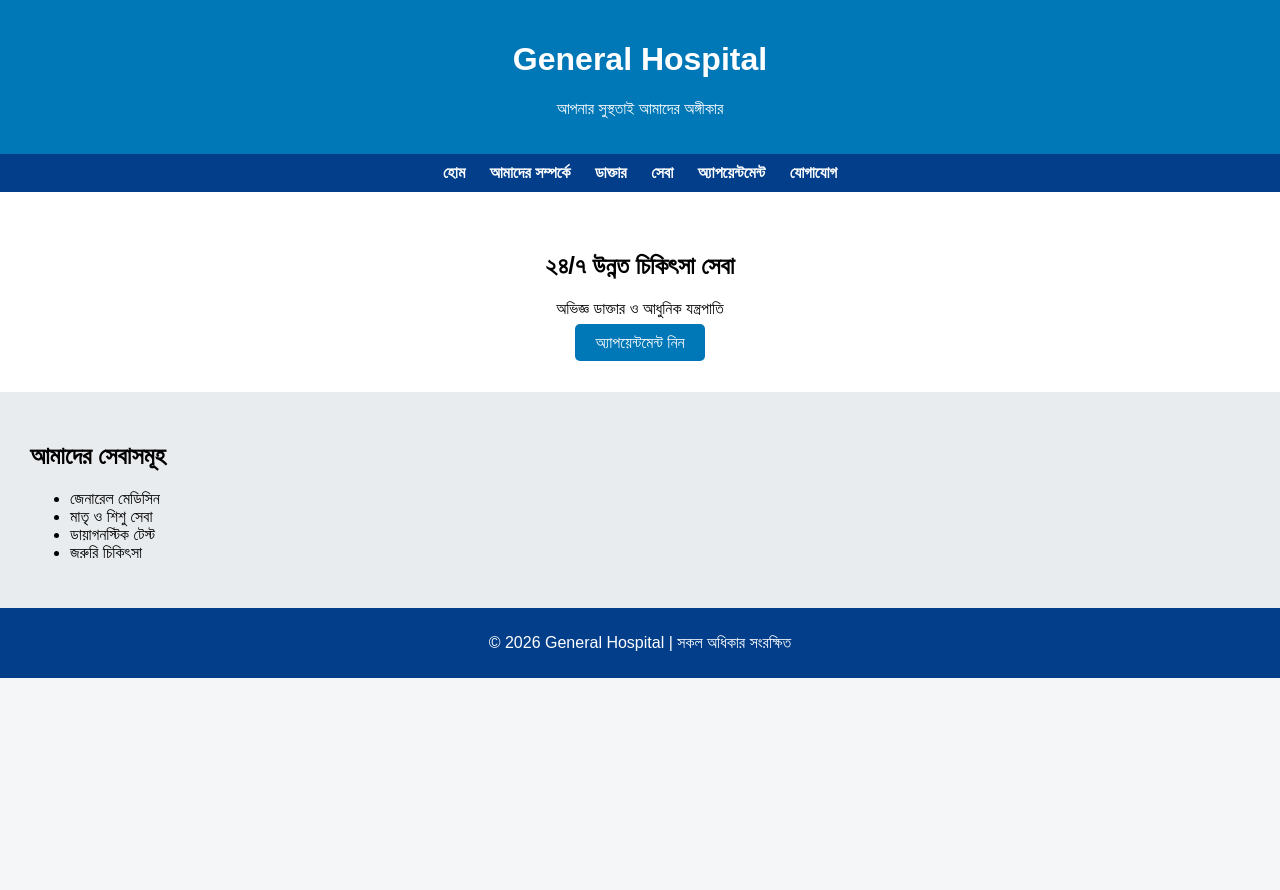
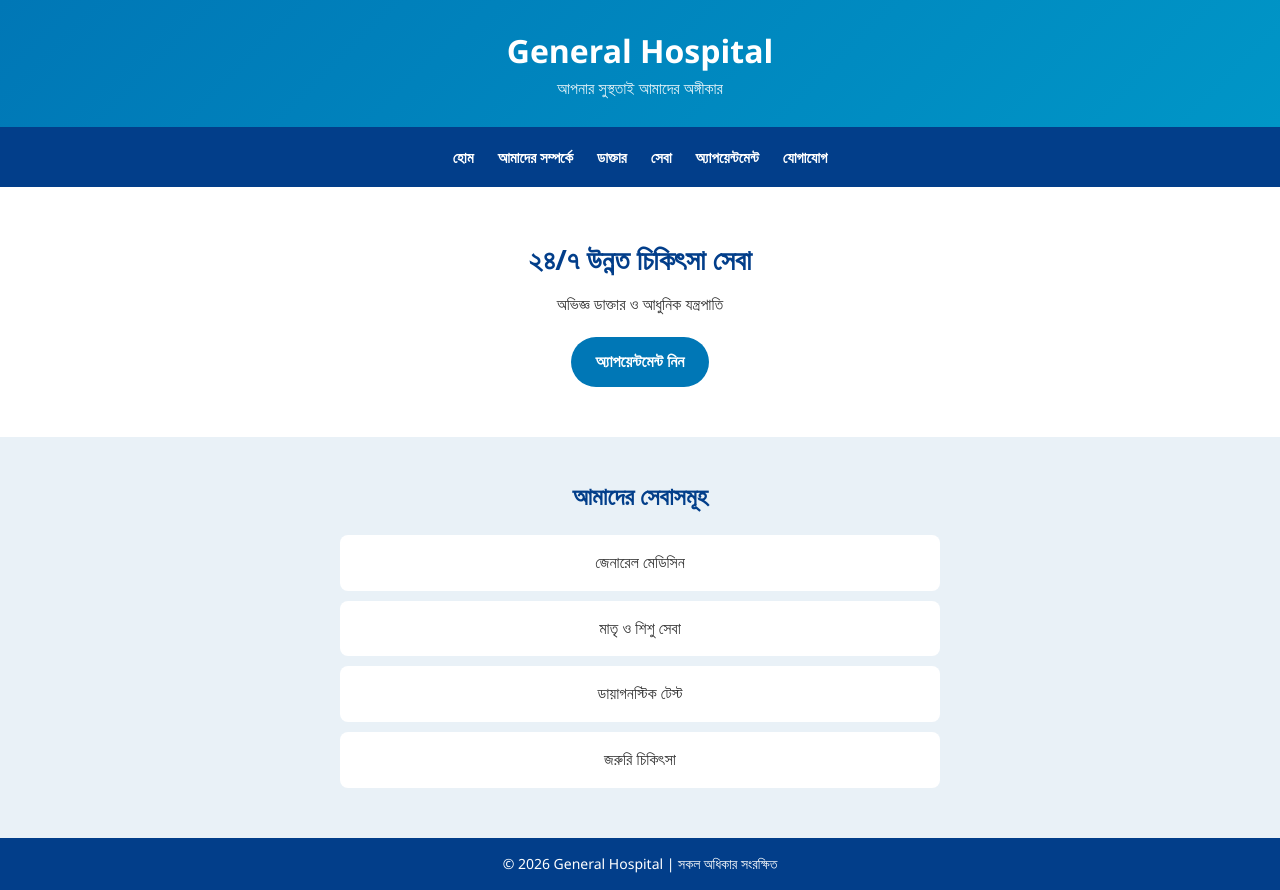
Before and after one commit to mehendiganjgeneralhospital/hospital-website, a plain HTML site: page index.html in a window 1280 px wide. Before the commit the page ends 800 px from the top, so only its background shows below. Drawn offline with Linux system fonts and the light colour scheme.

Commit message:
Update style.css

```diff
--- a/style.css
+++ b/style.css
@@ -1,51 +1,140 @@
-body {
-    font-family: Arial, sans-serif;
+/* ===== Reset ===== */
+* {
     margin: 0;
-    background: #f4f6f8;
+    padding: 0;
+    box-sizing: border-box;
 }
 
+/* ===== Body ===== */
+body {
+    font-family: 'Segoe UI', Arial, sans-serif;
+    background: #f4f8fb;
+    color: #333;
+    line-height: 1.6;
+}
+
+/* ===== Header ===== */
 header {
-    background: #0077b6;
+    background: linear-gradient(135deg, #0077b6, #0096c7);
     color: white;
-    padding: 20px;
+    padding: 25px 15px;
     text-align: center;
 }
 
+header h1 {
+    font-size: 32px;
+}
+
+header p {
+    font-size: 16px;
+    opacity: 0.9;
+}
+
+/* ===== Navigation ===== */
 nav {
     background: #023e8a;
+    display: flex;
+    justify-content: center;
+    flex-wrap: wrap;
     padding: 10px;
-    text-align: center;
 }
 
 nav a {
     color: white;
-    margin: 10px;
+    margin: 8px 12px;
+    text-decoration: none;
+    font-weight: 600;
+    font-size: 15px;
+}
+
+nav a:hover {
+    text-decoration: underline;
+}
+
+/* ===== Hero Section ===== */
+.hero {
+    background: white;
+    padding: 50px 20px;
+    text-align: center;
+}
+
+.hero h2 {
+    font-size: 28px;
+    margin-bottom: 10px;
+    color: #023e8a;
+}
+
+.hero p {
+    font-size: 16px;
+    margin-bottom: 20px;
+}
+
+.btn {
+    display: inline-block;
+    background: #0077b6;
+    color: white;
+    padding: 12px 25px;
+    border-radius: 30px;
     text-decoration: none;
     font-weight: bold;
 }
 
-.hero {
-    padding: 40px;
-    text-align: center;
-    background: white;
+.btn:hover {
+    background: #023e8a;
 }
 
-.btn {
-    background: #0077b6;
-    color: white;
-    padding: 10px 20px;
-    text-decoration: none;
-    border-radius: 5px;
+/* ===== Services / Content Section ===== */
+.services {
+    background: #e9f1f7;
+    padding: 40px 20px;
+    text-align: center;
 }
 
-.services {
-    padding: 30px;
-    background: #e9ecef;
+.services h2 {
+    margin-bottom: 20px;
+    color: #023e8a;
 }
 
+.services ul {
+    list-style: none;
+    max-width: 600px;
+    margin: auto;
+}
+
+.services li {
+    background: white;
+    margin: 10px 0;
+    padding: 15px;
+    border-radius: 8px;
+    font-weight: 500;
+}
+
+/* ===== Footer ===== */
 footer {
     background: #023e8a;
     color: white;
     text-align: center;
-    padding: 10px;
+    padding: 15px;
+    font-size: 14px;
 }
+
+/* ===== Mobile Responsive ===== */
+@media (max-width: 768px) {
+
+    header h1 {
+        font-size: 24px;
+    }
+
+    .hero h2 {
+        font-size: 22px;
+    }
+
+    nav a {
+        font-size: 14px;
+        margin: 6px;
+    }
+
+    .services li {
+        font-size: 14px;
+    }
+}
```
